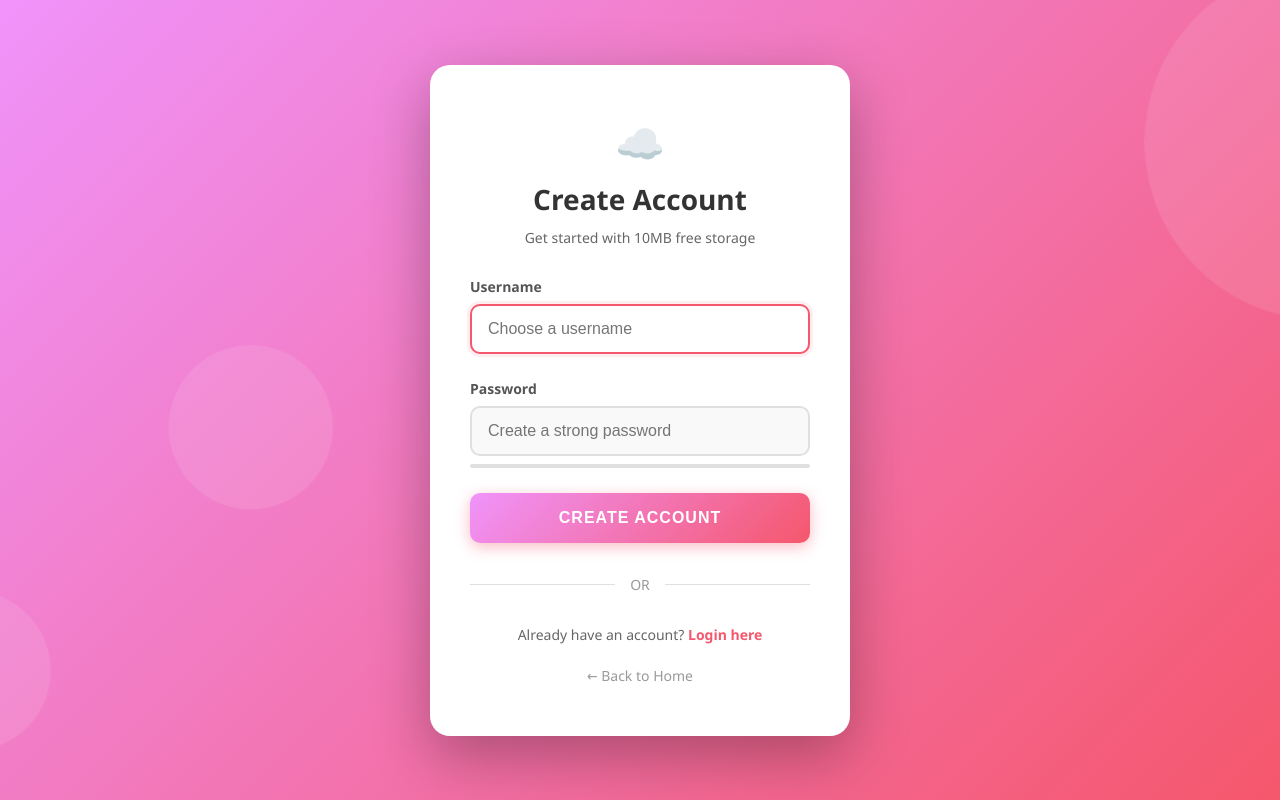
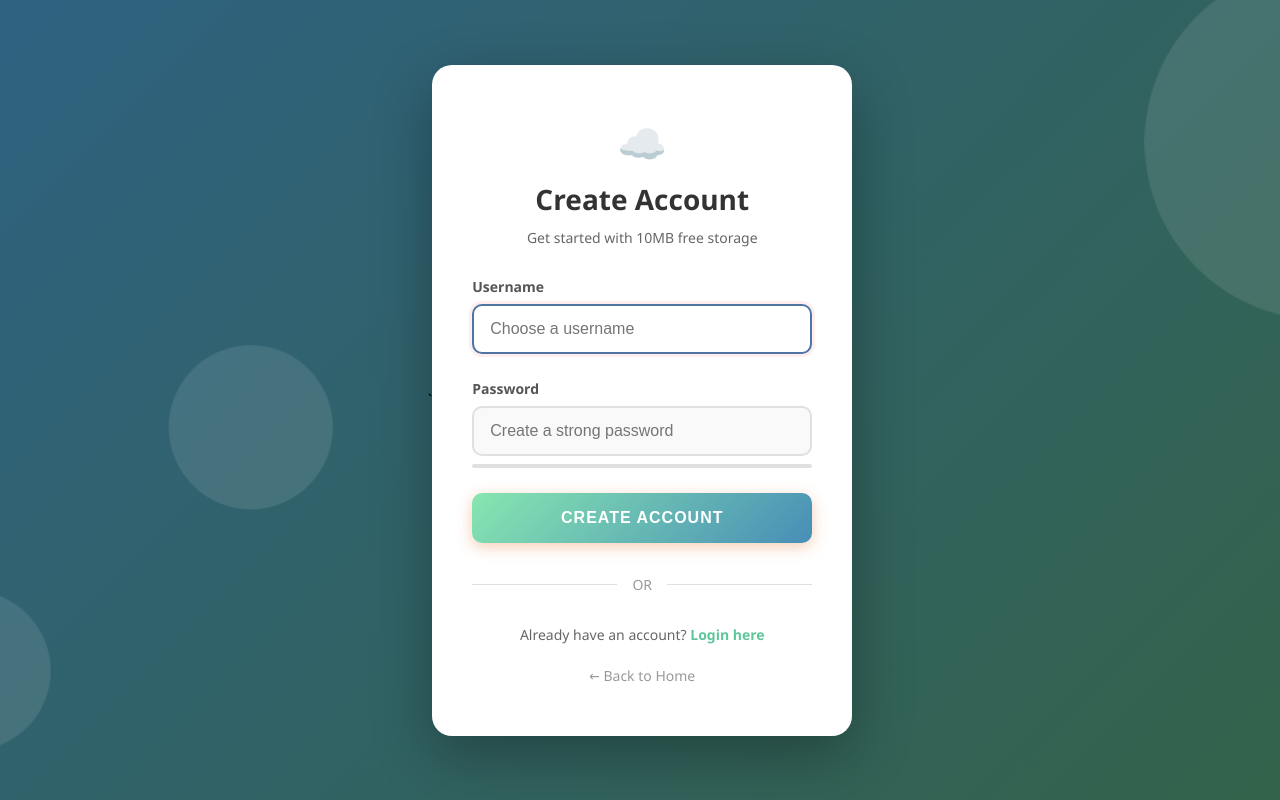
Before and after one commit to Dhyanesh2603/vinnodrive, a FastAPI app: page /signup in a window 1280 px wide. Run offline with FastAPI, Linux system fonts and the light colour scheme.

Commit message:
Update signup.html

```diff
--- a/templates/signup.html
+++ b/templates/signup.html
@@ -13,7 +13,7 @@
 
         body {
             font-family: 'Segoe UI', Tahoma, Geneva, Verdana, sans-serif;
-            background: linear-gradient(135deg, #f093fb 0%, #f5576c 100%);
+            background: linear-gradient(135deg, #2f6281 0%, #33634a 100%);
             min-height: 100vh;
             display: flex;
             align-items: center;
@@ -154,7 +154,7 @@
 
         .input-group input:focus {
             outline: none;
-            border-color: #f5576c;
+            border-color: #4f76a3;
             background: white;
             box-shadow: 0 0 0 3px rgba(245, 87, 108, 0.1);
         }
@@ -177,7 +177,7 @@
         .btn-submit {
             width: 100%;
             padding: 16px;
-            background: linear-gradient(135deg, #f093fb 0%, #f5576c 100%);
+            background: linear-gradient(135deg, #87e6b0 0%, #488eb7 100%);
             color: white;
             border: none;
             border-radius: 10px;
@@ -187,12 +187,12 @@
             transition: all 0.3s ease;
             text-transform: uppercase;
             letter-spacing: 1px;
-            box-shadow: 0 4px 15px rgba(245, 87, 108, 0.4);
+            box-shadow: 0 4px 15px rgba(231, 132, 71, 0.4);
         }
 
         .btn-submit:hover {
             transform: translateY(-2px);
-            box-shadow: 0 6px 20px rgba(245, 87, 108, 0.6);
+            box-shadow: 0 6px 20px rgba(62, 156, 190, 0.6);
         }
 
         .btn-submit:active {
@@ -230,14 +230,14 @@
         }
 
         .login-link a {
-            color: #f5576c;
+            color: #5fc69a;
             text-decoration: none;
             font-weight: 600;
             transition: color 0.3s ease;
         }
 
         .login-link a:hover {
-            color: #f093fb;
+            color: #3887ae;
             text-decoration: underline;
         }
 
@@ -254,7 +254,7 @@
         }
 
         .back-home a:hover {
-            color: #f5576c;
+            color: #51b9c1;
         }
 
         @media (max-width: 480px) {
@@ -271,7 +271,7 @@
         <div class="shape shape2"></div>
         <div class="shape shape3"></div>
     </div>
-
+`
     <div class="signup-container">
         <div class="logo-small">☁️</div>
         <h2>Create Account</h2>
```
